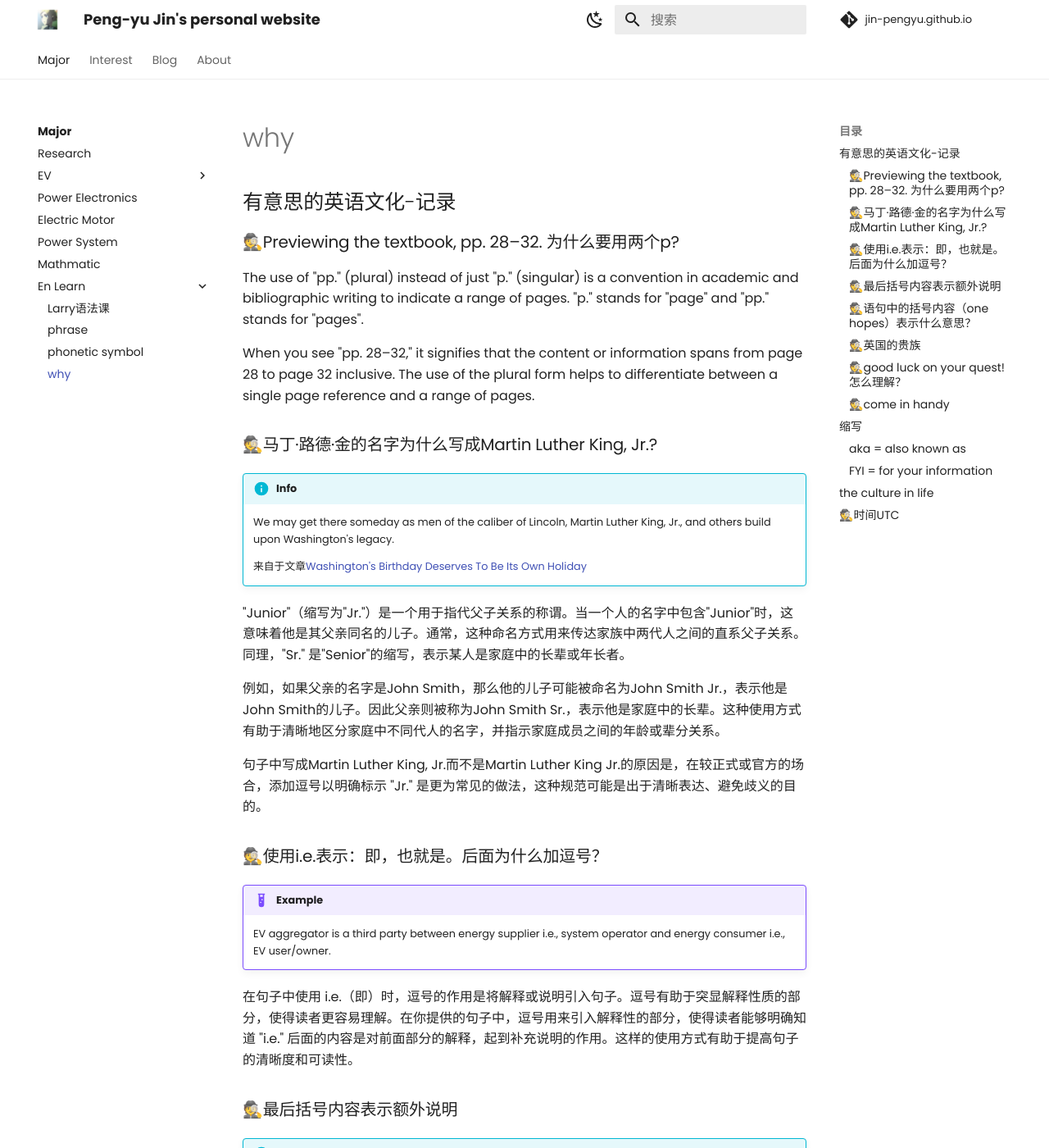
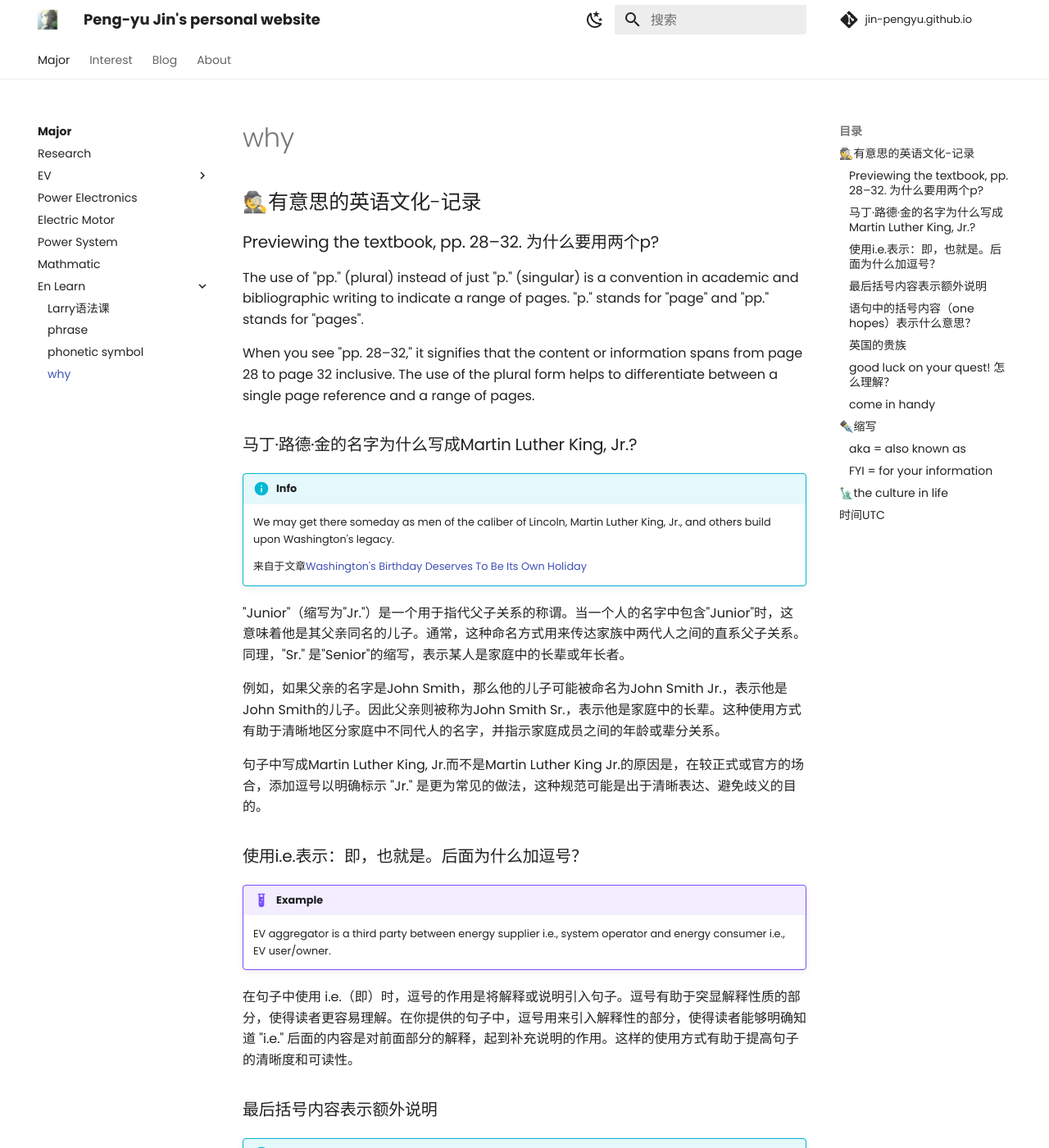
Before and after one commit to Pengyu-Jin/Pengyu-Jin.github.io, an MkDocs documentation site: the page built from docs/major/EN-learn/why.md, in a window 1280 px wide and 1400 px high. Shown: the whole window at 82% size. Built offline with MkDocs 1.6.1 and Material for MkDocs 9.7.7, drawn with Linux system fonts in a browser that asks for light colours; comment, search, counter and statistics services are not loaded; some of the changed text lies outside the part shown.

Commit message:
20240906

```diff
--- a/docs/major/EN-learn/why.md
+++ b/docs/major/EN-learn/why.md
@@ -1,12 +1,12 @@
-## 有意思的英语文化-记录
+## 🕵️有意思的英语文化-记录
 
-### 🕵️Previewing the textbook, pp. 28–32.  为什么要用两个p?
+### Previewing the textbook, pp. 28–32.  为什么要用两个p?
 
 The use of "pp." (plural) instead of just "p." (singular) is a convention in academic and bibliographic writing to indicate a range of pages. "p." stands for "page" and "pp." stands for "pages".
 
 When you see "pp. 28–32," it signifies that the content or information spans from page 28 to page 32 inclusive. The use of the plural form helps to differentiate between a single page reference and a range of pages.
 
-### 🕵️马丁·路德·金的名字为什么写成Martin Luther King, Jr.?
+### 马丁·路德·金的名字为什么写成Martin Luther King, Jr.?
 !!! info
 
     We may get there someday as men of the caliber of Lincoln, Martin Luther King, Jr., and others build upon Washington's legacy.
@@ -19,14 +19,14 @@ When you see "pp. 28–32," it signifies that the content or information spans f
 
 句子中写成Martin Luther King, Jr.而不是Martin Luther King Jr.的原因是，在较正式或官方的场合，添加逗号以明确标示 "Jr." 是更为常见的做法，这种规范可能是出于清晰表达、避免歧义的目的。
 
-### 🕵️使用i.e.表示：即，也就是。后面为什么加逗号？
+### 使用i.e.表示：即，也就是。后面为什么加逗号？
 !!! example
 
     EV aggregator is a third party between energy supplier i.e., system operator and energy consumer i.e., EV user/owner.
 
 在句子中使用 i.e.（即）时，逗号的作用是将解释或说明引入句子。逗号有助于突显解释性质的部分，使得读者更容易理解。在你提供的句子中，逗号用来引入解释性的部分，使得读者能够明确知道 "i.e." 后面的内容是对前面部分的解释，起到补充说明的作用。这样的使用方式有助于提高句子的清晰度和可读性。
 
-### 🕵️最后括号内容表示额外说明
+### 最后括号内容表示额外说明
 !!! info
 
     “I would love to talk about happiness while making balloon animals at your granddaughter’s birthday party in Fairbanks!” Later, I may regret it. (No offense to your lovely granddaughter.)
@@ -35,7 +35,7 @@ When you see "pp. 28–32," it signifies that the content or information spans f
 
 只是举例说明要勇于说不，没有冒犯的含义。
 
-### 🕵️语句中的括号内容（one hopes）表示什么意思？
+### 语句中的括号内容（one hopes）表示什么意思？
 !!! example
 
     来自于文章[Making sense of the gulf between young men and women](https://www.economist.com/leaders/2024/03/14/making-sense-of-the-gulf-between-young-men-and-women){:target="_blank"}
@@ -44,7 +44,7 @@ When you see "pp. 28–32," it signifies that the content or information spans f
 
 在这种用法中，“one”不指特定的人，而是用作不特定主语，相当于“人们希望”。“hopes”使用复数形式，并不是指多个希望，而是一种英语表达习惯，用来表达一种广泛或普遍的希望、期待或愿望,不是具体的、个别的愿望。
 
-### 🕵️英国的贵族
+### 英国的贵族
 !!! info
 
     亲王，公爵，侯爵，伯爵，子爵，男爵
@@ -64,7 +64,7 @@ When you see "pp. 28–32," it signifies that the content or information spans f
 凯瑟琳目前疾病在身，育有两儿一女。
 
 
-### 🕵️good luck on your quest! 怎么理解？
+### good luck on your quest! 怎么理解？
 !!! example
 
     在一个论坛的欢迎帖子里，有人回复到：welcome! good luck on your quest!
@@ -73,7 +73,7 @@ The phrase "Good luck on your quest!" is a common English expression used to enc
 
 This phrase doesn't have a specific origin; it's widely used in literature, movies, games, and everyday language, especially in contexts involving a journey or mission. In fantasy novels, adventure films, or role-playing games (RPGs), characters often embark on quests, and this phrase is used to wish them well on their journey.
 
-### 🕵️come in handy
+### come in handy
 !!! info
 
     Don't throw that away—it might come in handy.
@@ -82,7 +82,7 @@ This phrase doesn't have a specific origin; it's widely used in literature, movi
 
 In the phrase "come in handy," "come in" is an idiomatic expression meaning "to become" or "to prove to be." When we say something "might come in handy," it means that the item might become useful or prove to be helpful in the future.
 
-## 缩写
+## ✒️缩写
 
 ### aka = also known as
 
@@ -93,9 +93,9 @@ e.g.  Gamers, FYI this is all the main series games - enjoy!
 
 
 
-## the culture in life
+## 🗽the culture in life
 
-## 🕵️时间UTC
+## 时间UTC
 
 实时查看时间：[TIME.IS](https://time.is/zh/){:target="_blank"}
 
```
